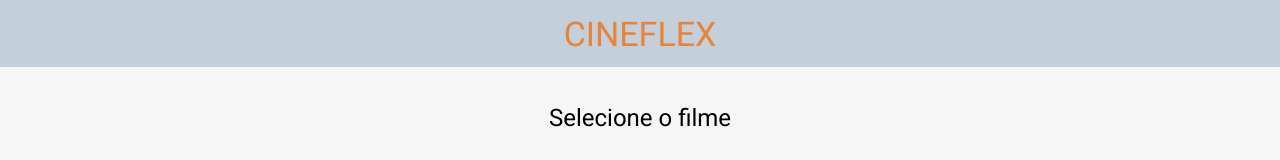
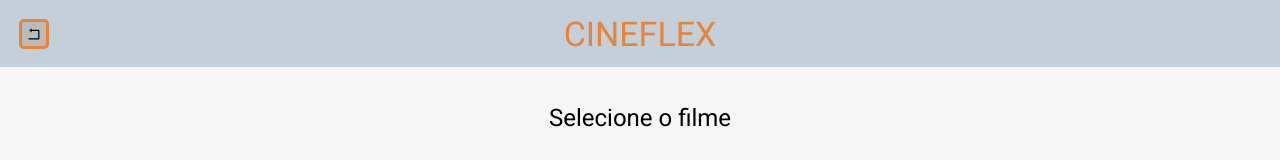
Before and after one commit to brunomguimaraes/Project-09---Cineflex, a React (Create React App) app: page / in a window 1280 px wide. Shown: the top 160 px of the page. Built offline with nearby package versions, Linux system fonts and the light colour scheme; no server answers.

Commit message:
implemented: created a 'Go Back' button on the topBar. It still appears on every screen and does not have a onclick function, yet to be implemented

```diff
--- a/package.json
+++ b/package.json
@@ -7,8 +7,11 @@
     "@testing-library/react": "^11.2.7",
     "@testing-library/user-event": "^12.8.3",
     "axios": "^0.21.1",
+    "ionicons": "^5.5.3",
     "react": "^17.0.2",
     "react-dom": "^17.0.2",
+    "react-icons": "^4.2.0",
+    "react-ionicons": "^4.2.0",
     "react-router-dom": "^5.2.1",
     "react-scripts": "4.0.3",
     "web-vitals": "^1.1.2"
--- a/src/components/SeatsSelection/SeatsSelection.js
+++ b/src/components/SeatsSelection/SeatsSelection.js
@@ -110,6 +110,7 @@ function ClientsData({clientData,changeClientData}) {
 
 function ForwardButton ({selectedSeats}) {
     const browsingHistory = useHistory()
+    console.log(browsingHistory)
     function isClientDataValid({nome,cpf}) {
         return nome.length && cpf.length === 11
     }
--- a/src/components/Top and Bottom Bars/TopBar.css
+++ b/src/components/Top and Bottom Bars/TopBar.css
@@ -1,15 +1,34 @@
-header {
+.main-top-bar {
     width: 100%;
     height: 67px;
     background-color: #C3CFD9;
     display: flex;
     align-items: center;
     justify-content: center;
-    text-transform: uppercase;
-    font-size: 34px;
-    color: #E8833A;
     position: fixed;
     top: 0px;
     left: 0px;
     z-index: 2;
 }
+
+.main-top-bar span {
+    text-transform: uppercase;
+    font-size: 34px;
+    color: #E8833A;
+}
+
+.main-top-bar button {
+    width: 30px;
+    height: 30px;
+    border: 3px solid #E8833A;
+    border-radius: 5px;
+    position: fixed;
+    display: flex;
+    align-items: center;
+    justify-content: center;
+    top: calc((67px - 30px) / 2);
+    left: calc((67px - 30px) / 2);
+    text-transform: uppercase;
+    font-size: 16px;
+    background-color: #BBB;
+}
--- a/src/components/Top and Bottom Bars/TopBar.js
+++ b/src/components/Top and Bottom Bars/TopBar.js
@@ -1,9 +1,13 @@
 import "./TopBar.css";
+import { useHistory} from "react-router-dom"
+import {AiOutlineRollback} from "react-icons/ai"
 
 export default function TopBar() {
+    const browsingHistory = useHistory()
     return (
-        <header>
-            Cineflex
+        <header className="main-top-bar">
+            <button><AiOutlineRollback /></button>
+            <span>Cineflex</span>
         </header>
     );
 }
```
Also changed, not shown: 1 other file (tests, documents, lock files or other folders).
